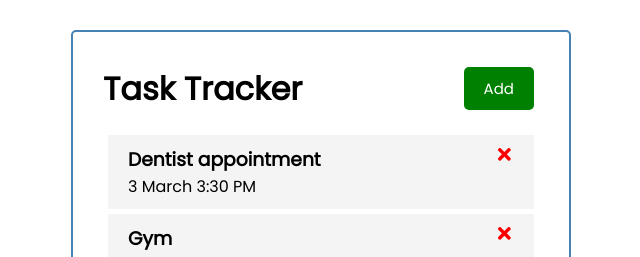
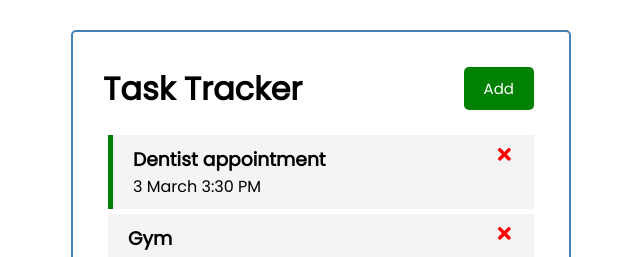
Before and after one commit to machineawin/fast-tracker, a React (Create React App) app: page / in a window 1280 px wide. Shown: the top 257 px of the page, without its empty margins (319-959 px from the left). Built offline with nearby package versions, Linux system fonts and the light colour scheme.

Commit message:
Implement UI change for reminder

```diff
--- a/src/App.js
+++ b/src/App.js
@@ -31,7 +31,7 @@
 
 //Toggle Reminder
 const toggleReminder = (id) => {
-  console.log('toggleReminder', id)
+  setTasks (tasks.map ((task) => task.id === id ? { ...task, reminder: !task.reminder } : task) )
 }
 
 
--- a/src/Components/Task.jsx
+++ b/src/Components/Task.jsx
@@ -1,9 +1,10 @@
 import { FaTimes } from "react-icons/fa";
 const Task = ({task, onDelete, onToggle}) => {
 
+
   return (
     <div
-    className="task"
+    className= {`task ${task.reminder === true? 'reminder' : ''}`}
     onDoubleClick = {() => onToggle(task.id)}
     >
         <h3>{task.text}
```
